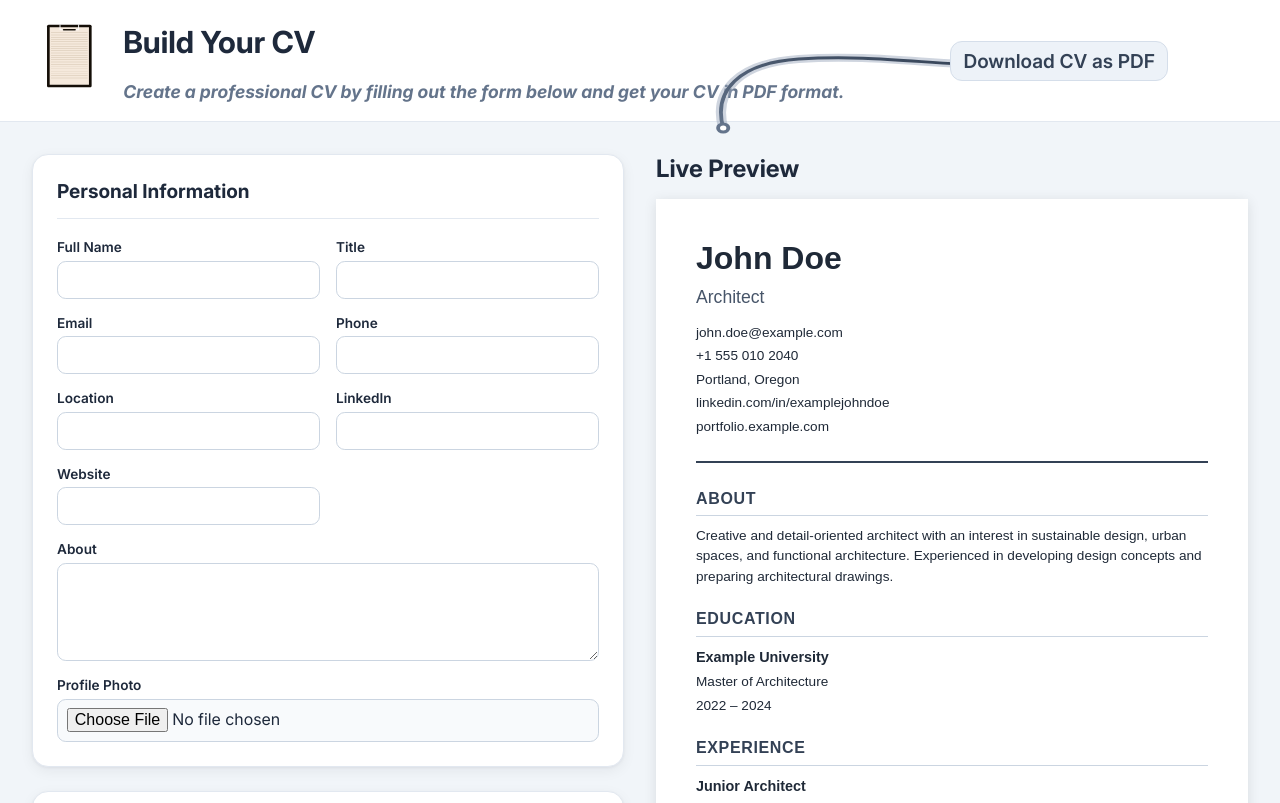
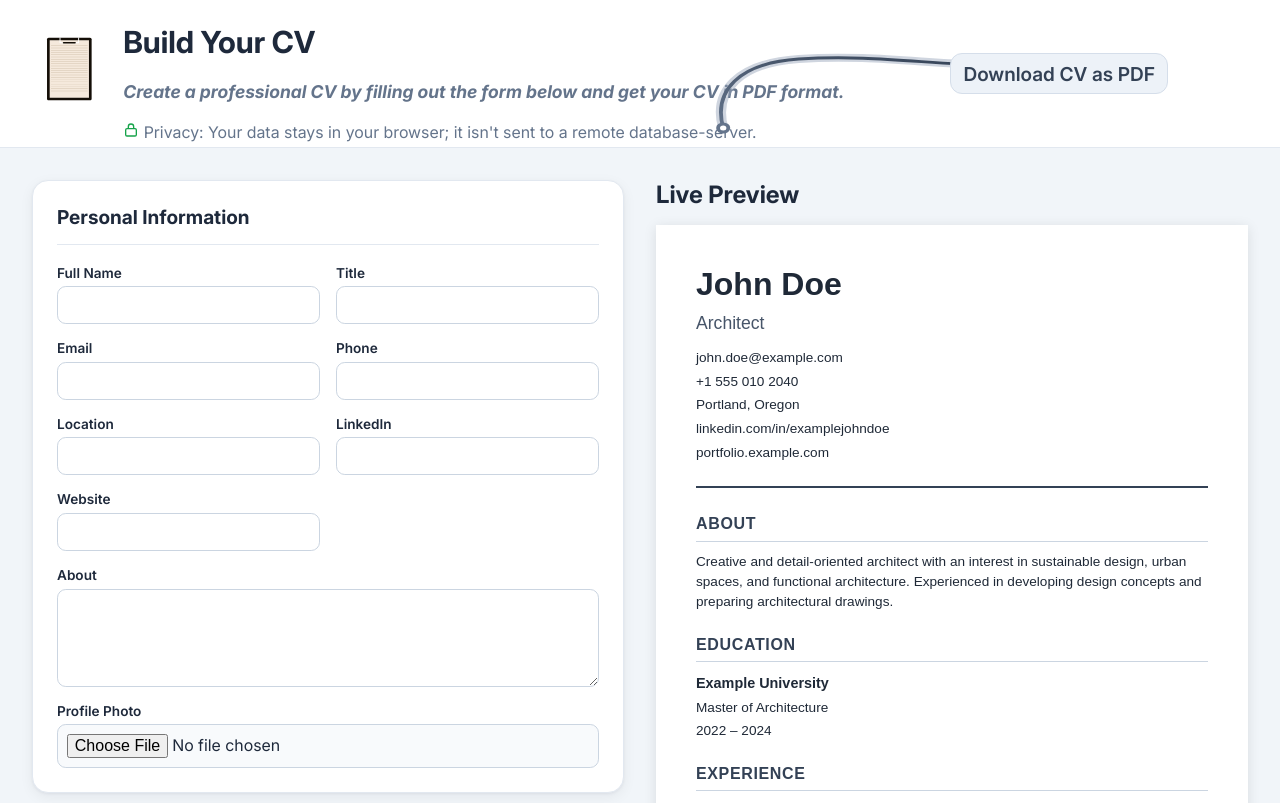
Before and after one commit to canberkg67/cv-app, a React (Vite) app: page / in a window 1280 px wide. Shown: the top 803 px of the page. Built offline with nearby package versions, Linux system fonts and the light colour scheme.

Commit message:
feat: add a PrivIcon svg in Header

```diff
--- a/src/App.css
+++ b/src/App.css
@@ -48,6 +48,14 @@ body {
     font-style:italic;
     font-weight: bold;
     margin-top: 0.2rem;
+}
+
+.header-content .privacy-note {
+    margin-bottom: 0;
+    font-size: 1rem;
+    font-style: normal;
+    font-weight: normal;
+    line-height: 1.4;
 }
 
 /* Logo */
--- a/src/components/Header.jsx
+++ b/src/components/Header.jsx
@@ -1,3 +1,5 @@
+import PrivIcon from "./PrivIcon";
+
 export default function Header() {
     return (
         <header className="app-header">
@@ -6,6 +8,9 @@ export default function Header() {
                 <div className="header-content">
                     <h1>Build Your CV</h1>
                     <p>Create a professional CV by filling out the form below and get your CV in PDF format.</p>
+                    <p className="privacy-note">
+                        <PrivIcon /> Privacy: Your data stays in your browser; it isn't sent to a remote database-server.
+                    </p>
                 </div>
             </div>
             <button type="button">Download CV as PDF</button>
--- /dev/null
+++ b/src/components/PrivIcon.jsx
@@ -0,0 +1,16 @@
+export default function PrivIcon() {
+    return (
+        <svg
+            aria-hidden="true"
+            viewBox="0 0 24 24"
+            width="16"
+            height="16"
+            fill="none"
+            stroke="#16a34a"
+            strokeWidth="2"
+        >
+            <rect x="4" y="10" width="16" height="11" rx="2" />
+            <path d="M8 10V7a4 4 0 0 1 8 0v3" />
+        </svg>
+    );
+}
```
